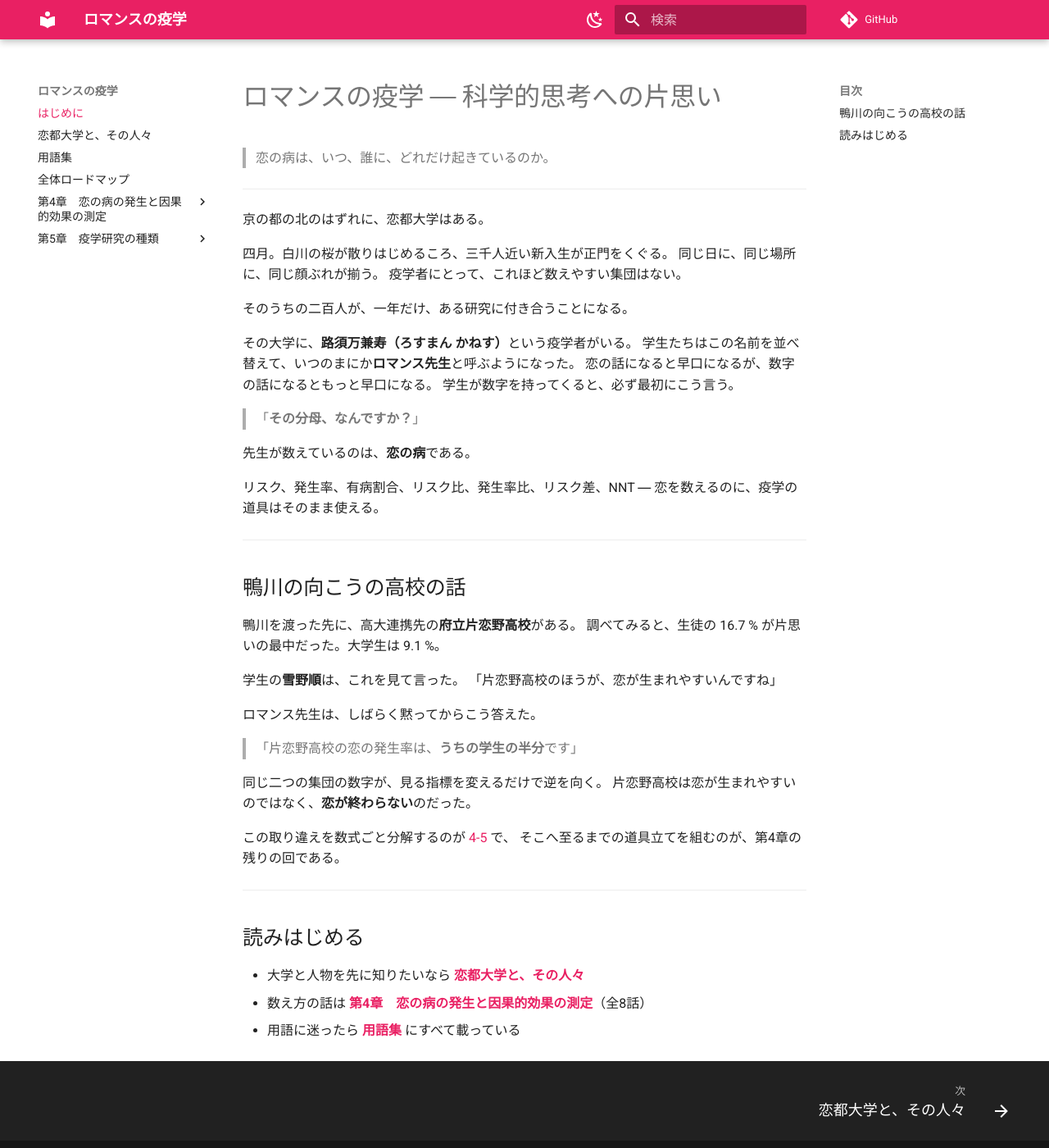
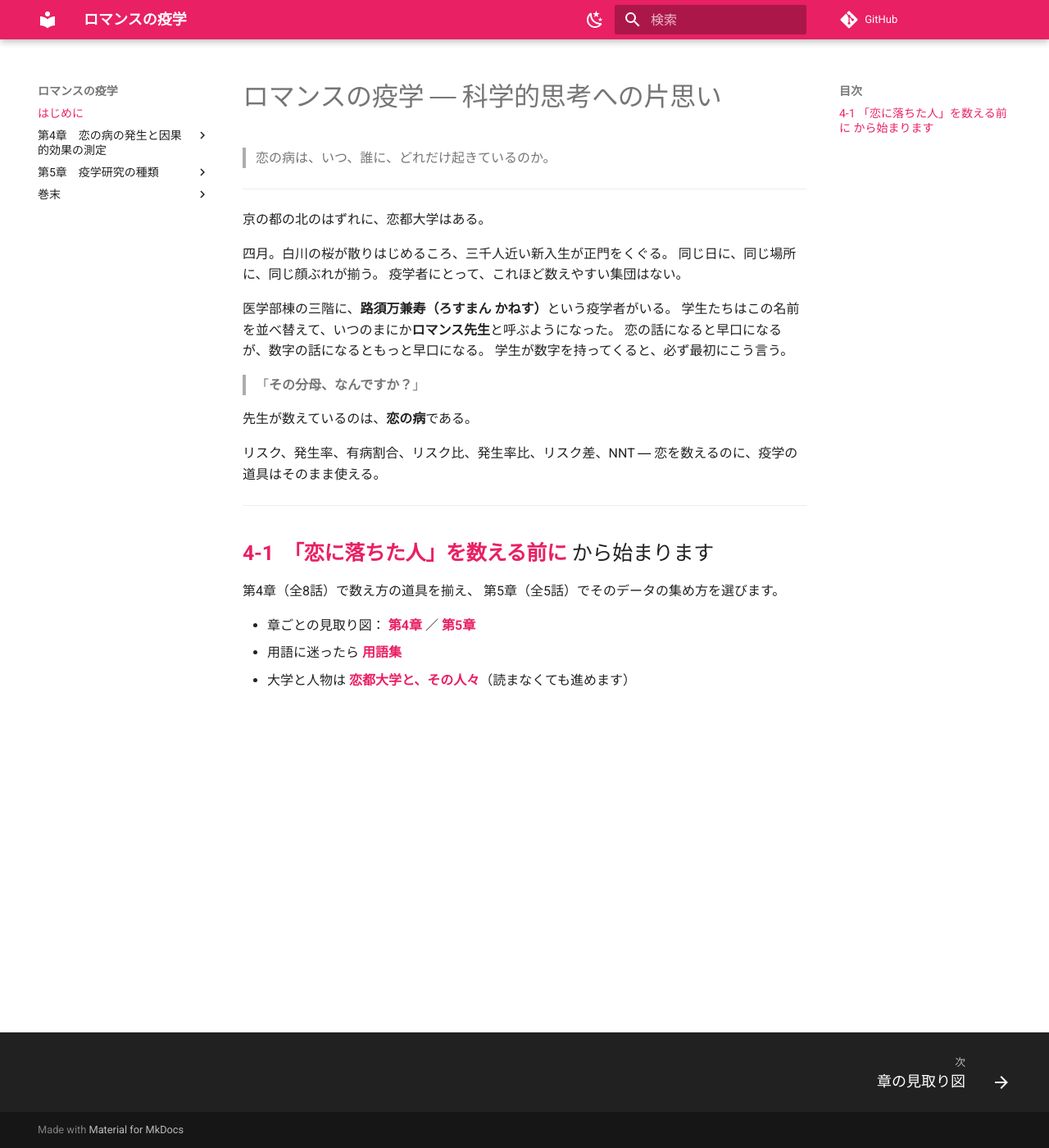
Before and after one commit to ichirio/romance-ekigaku, an MkDocs documentation site: the page built from docs/index.md, in a window 1280 px wide and 1400 px high. Shown: the whole window at 82% size. Built offline with MkDocs 1.6.1 and Material for MkDocs 9.7.7, drawn with Linux system fonts in a browser that asks for light colours; comment, search, counter and statistics services are not loaded.

Commit message:
前説を削り、第4章へ早く入れるようにする
トップから 4-1 に着くまでに、はじめに・設定・用語集・ロードマップ・
章の見取り図と、五つ挟まっていた。

## トップページ

53行から34行へ。片恋野高校の話（4-5 の内容の先出し）を丸ごと削り、
読み終えた直後に 4-1 への導線が来るようにした。

  **[4-1 「恋に落ちた人」を数える前に](ch04/ch04-01.md)** から始まります

## ナビゲーション

  はじめに → 第4章 → 第5章 → 巻末（用語集・恋都大学と、その人々・ロードマップ）

設定・用語集・ロードマップは参照用なので巻末へ送った。
はじめにの次が第4章になる。

## 設定を物語の中へ

setting.md を読まなくても進めるよう、必要な設定を 4-1 の冒頭に織り込んだ。

  京の都の北のはずれ、恋都大学。医学部棟の三階では、週に一度、
  恋の病研究会という自主ゼミがひらかれている。
  疫学の教授が勝手に始めたもので、学部は問わない。単位も出ない。

小堀定時も、初登場の場で人物が分かるようにした（研究会の古参、記録係）。

## ついでに見つけた誤リンク

4-1 の「→ 4-2」「→ 4-3」「→ 4-4」「→ 4-5」が、いずれも roadmap.md を
指していた。4-1 を書いた時点で他の回がまだ無かった名残。実ファイルへ修正。
リンク先は存在していたので strict ビルドでは検出できなかった。

Co-Authored-By: Claude Opus 5 <noreply@anthropic.com>

```diff
--- a/docs/ch04/ch04-01.md
+++ b/docs/ch04/ch04-01.md
@@ -4,7 +4,11 @@
 
 ---
 
-恋都大学の学食。**雪野順**が、トレイを置くより先に言った。
+京の都の北のはずれ、恋都大学。医学部棟の三階では、週に一度、
+**恋の病研究会**という自主ゼミがひらかれている。
+疫学の教授が勝手に始めたもので、学部は問わない。単位も出ない。
+
+その帰りの学食で、**雪野順**が、トレイを置くより先に言った。
 
 > 「先生、やっぱりうちの大学って、恋が生まれやすいんですよ。
 > だって私の友達、**5人中3人**に恋人ができたんです。60％ですよ、60％」
@@ -47,7 +51,7 @@ $$
     **「片思い中の人が多い」と「恋に落ちる人が多い」は、まったく別の話です。**
     前者は有病、後者は発生。
     片思いが長引く集団では、新しい恋がほとんど生まれていなくても、
-    片思い中の人の割合はいくらでも高くなります（→ [4-5](../roadmap.md)）。
+    片思い中の人の割合はいくらでも高くなります（→ [4-5](ch04-05.md)）。
 
 ### 発生を数えるには「いつ発生したか」を決めねばならない
 
@@ -177,11 +181,12 @@ $$
     **発生率（incidence rate）**を使います。
 
 !!! note "この章の見通し"
-    - 閉鎖集団 → **リスク** → [4-2](../roadmap.md)
-    - 開放集団 → **発生率（人時）** → [4-3](../roadmap.md)
-    - 両者の関係 → [4-4](../roadmap.md)
+    - 閉鎖集団 → **リスク** → [4-2](ch04-02.md)
+    - 開放集団 → **発生率（人時）** → [4-3](ch04-03.md)
+    - 両者の関係 → [4-4](ch04-04.md)
 
-小堀定時が、手帳を開いて静かに補足する。
+研究会でいちばん古参の**小堀定時**が、手帳を開いて静かに補足する。
+日付の記録にかけては、この男の右に出る者がいない。
 
 > 「学籍には**入った日と、抜けた日**が必ず記録されています。
 > 疫学が一人ひとりについて知りたいのは、結局それだけです。
--- a/docs/index.md
+++ b/docs/index.md
@@ -10,9 +10,7 @@
 同じ日に、同じ場所に、同じ顔ぶれが揃う。
 疫学者にとって、これほど数えやすい集団はない。
 
-そのうちの二百人が、一年だけ、ある研究に付き合うことになる。
-
-その大学に、**路須万兼寿（ろすまん かねす）**という疫学者がいる。
+医学部棟の三階に、**路須万兼寿（ろすまん かねす）**という疫学者がいる。
 学生たちはこの名前を並べ替えて、いつのまにか**ロマンス先生**と呼ぶようになった。
 恋の話になると早口になるが、数字の話になるともっと早口になる。
 学生が数字を持ってくると、必ず最初にこう言う。
@@ -26,28 +24,11 @@
 
 ---
 
-## 鴨川の向こうの高校の話
+## **[4-1　「恋に落ちた人」を数える前に](ch04/ch04-01.md)** から始まります
 
-鴨川を渡った先に、高大連携先の**府立片恋野高校**がある。
-調べてみると、生徒の 16.7 % が片思いの最中だった。大学生は 9.1 %。
+第4章（全8話）で数え方の道具を揃え、
+第5章（全5話）でそのデータの集め方を選びます。
 
-学生の**雪野順**は、これを見て言った。
-「片恋野高校のほうが、恋が生まれやすいんですね」
-
-ロマンス先生は、しばらく黙ってからこう答えた。
-
-> 「片恋野高校の恋の発生率は、**うちの学生の半分**です」
-
-同じ二つの集団の数字が、見る指標を変えるだけで逆を向く。
-片恋野高校は恋が生まれやすいのではなく、**恋が終わらない**のだった。
-
-この取り違えを数式ごと分解するのが [4-5](ch04/ch04-05.md) で、
-そこへ至るまでの道具立てを組むのが、第4章の残りの回である。
-
----
-
-## 読みはじめる
-
-- 大学と人物を先に知りたいなら **[恋都大学と、その人々](setting.md)**
-- 数え方の話は **[第4章　恋の病の発生と因果的効果の測定](ch04/index.md)**（全8話）
-- 用語に迷ったら **[用語集](glossary.md)** にすべて載っている
+- 章ごとの見取り図： **[第4章](ch04/index.md)** ／ **[第5章](ch05/index.md)**
+- 用語に迷ったら **[用語集](glossary.md)**
+- 大学と人物は **[恋都大学と、その人々](setting.md)**（読まなくても進めます）
--- a/mkdocs.yml
+++ b/mkdocs.yml
@@ -78,9 +78,6 @@ plugins:
 # 話数の番号は安定 ID（振り直さない）。
 nav:
   - はじめに: index.md
-  - 恋都大学と、その人々: setting.md
-  - 用語集: glossary.md
-  - 全体ロードマップ: roadmap.md
   - 第4章　恋の病の発生と因果的効果の測定:
       - 章の見取り図: ch04/index.md
       - 4-1 「恋に落ちた人」を数える前に: ch04/ch04-01.md
@@ -98,3 +95,7 @@ nav:
       - 5-3 症例対照研究① なぜ全員を追わなくてよいのか: ch05/ch05-03.md
       - 5-4 症例対照研究② 対照をどこから選ぶか: ch05/ch05-04.md
       - 5-5 どの型を選ぶか: ch05/ch05-05.md
+  - 巻末:
+      - 用語集: glossary.md
+      - 恋都大学と、その人々: setting.md
+      - 全体ロードマップ: roadmap.md
```
